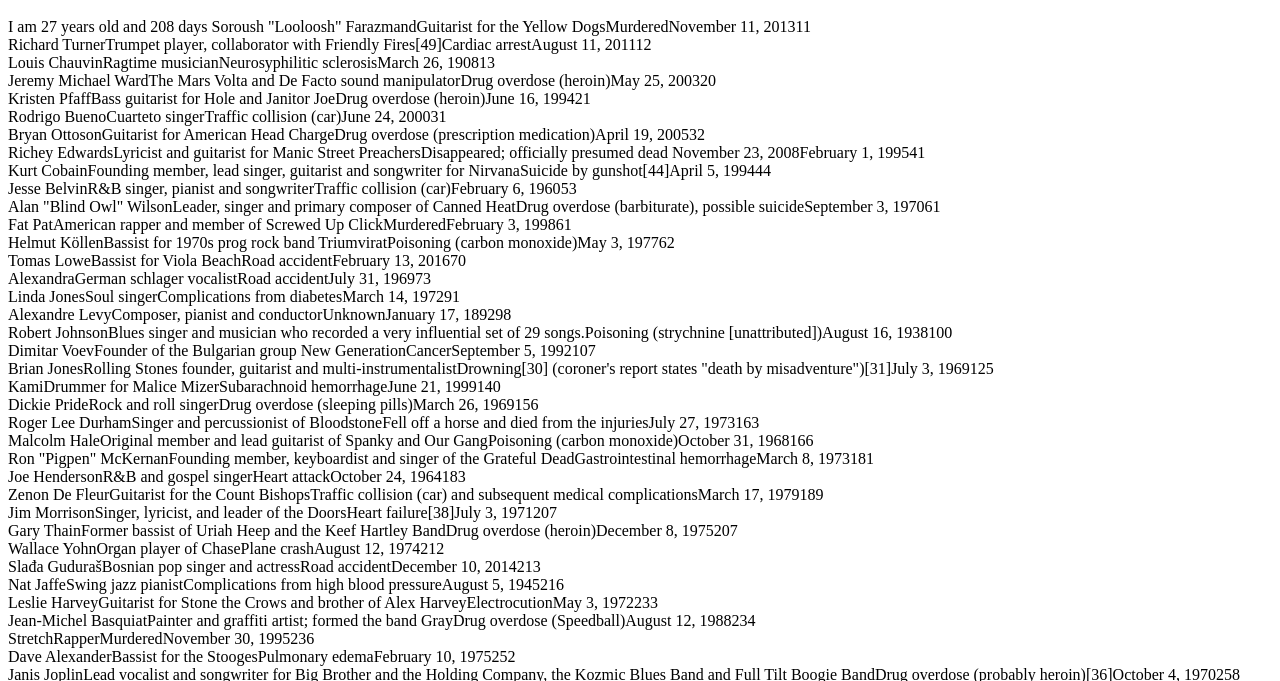
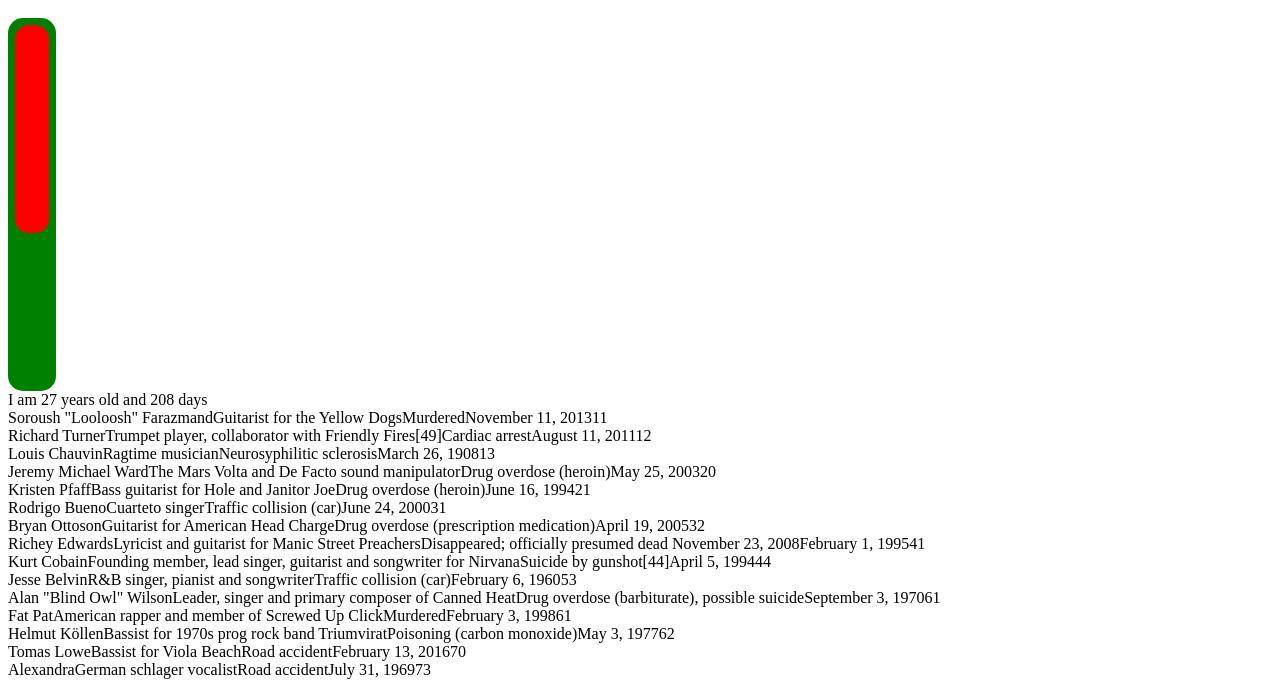
Before and after one commit to apercas/club27, a plain HTML site: page index.html in a window 1280 px wide. Shown: the part 48-729 px from the top of the page. Drawn offline with nearby package versions, Linux system fonts and the light colour scheme.

Commit message:
tiny bloody transition

```diff
--- a/index.html
+++ b/index.html
@@ -1,10 +1,33 @@
 <html>
 <head>
 	<title>27 Club entrance</title>
+	<style type="text/css">
+	#bar {
+		height: 365px;
+		display: block;
+		width: 40px;
+		background: green;
+		border-radius: 15px;
+		padding: 4px;
+	}
+	#life {
+		background-color: red;
+		margin: 3px;
+		width: 86%;
+		height: 0;
+		display: block;
+		border-radius: 14px;
+		-webkit-transition: height 0.5s ease;
+		transition: height 2s ease;
+	}
+	</style>
 </head>
 <body>
 
 	<h1>Will I join the club?</h1>
+	<div id="bar">
+		<span id="life"></span>
+	</div>
 	<article id="main">
 		<span><img src="img/loading.gif"></span>
 	</article>
--- a/js/club27.js
+++ b/js/club27.js
@@ -65,17 +65,20 @@ orderDates = function(dates) {
 print = function(data) {
 	var main = document.getElementById('main'),
 	a = moment(today),
-	b = moment(last_bday);
+	b = moment(last_bday),
+	lifeBar = document.getElementById('life');
 
 	main.querySelectorAll('span')[0].innerHTML = 'I am 27 years old and ' +  a.diff(b, 'days') + ' days';
+	lifeBar.style.height = a.diff(b, 'days');
+
 	for (var i = 0; i < dates_total; i ++) {
 		var span = document.createElement('span');
 		span.className = 'person';
-		span.innerHTML = "<span class='name'>" + data[i]['TEXT CONTENT'][0].text + "</span>";
+		span.innerHTML = "<br><span class='name'>" + data[i]['TEXT CONTENT'][0].text + "</span>";
 		span.innerHTML += "<span class='job'>" + data[i]['TD CONTENT'][0].text + "</span>";
 		span.innerHTML += "<span class='cause'>" + data[i]['VALUE 1'][0].text + "</span>";
 		span.innerHTML += "<span class='date'>" + data[i]['DATE'][0].text + "</span>";
-		span.innerHTML += "<span class='days'>" + data[i]['days'] + "</span><br>";
+		span.innerHTML += "<span class='days'>" + data[i]['days'] + "</span>";
 		main.appendChild(span);
 	}
 }
```
